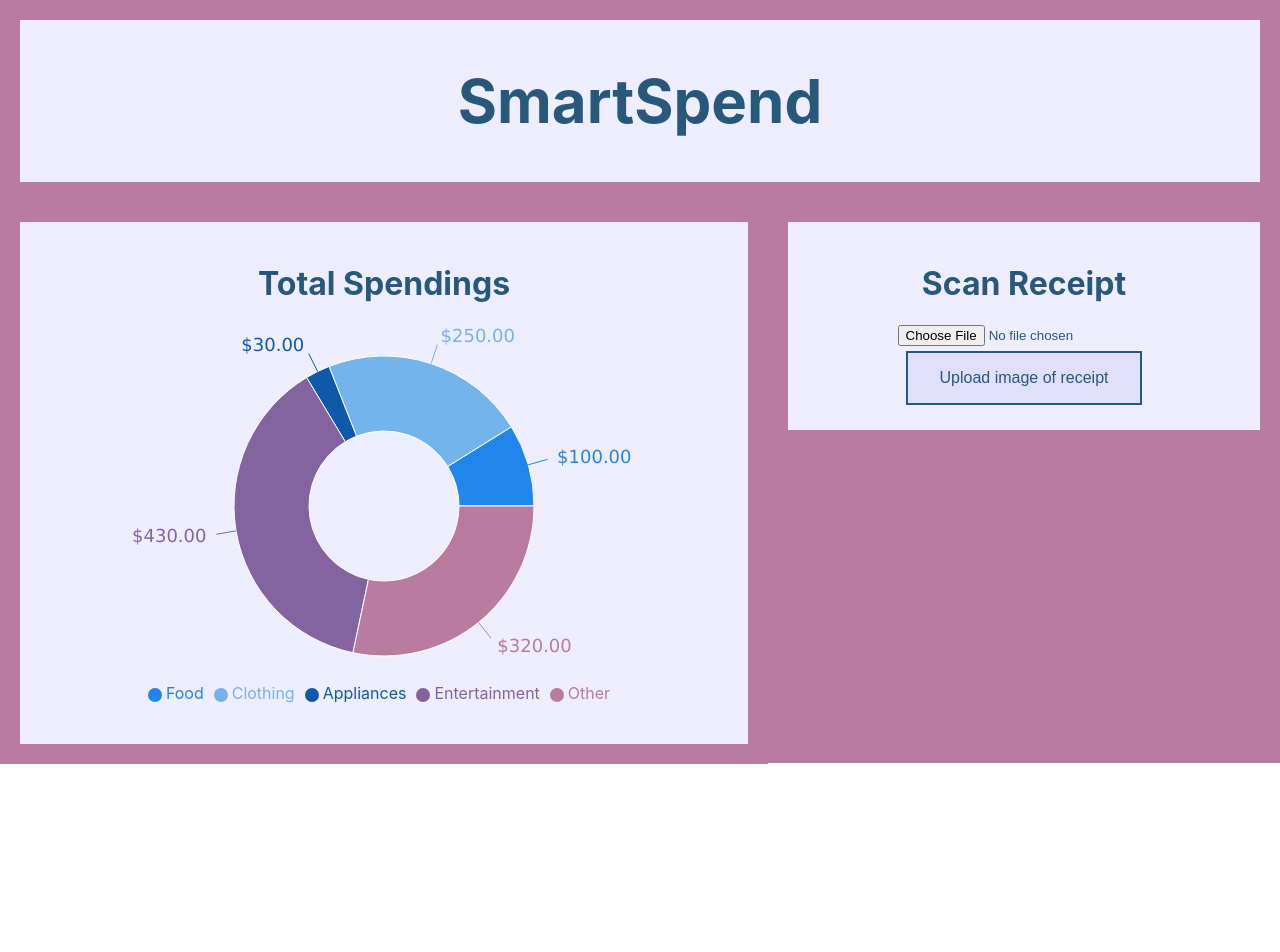
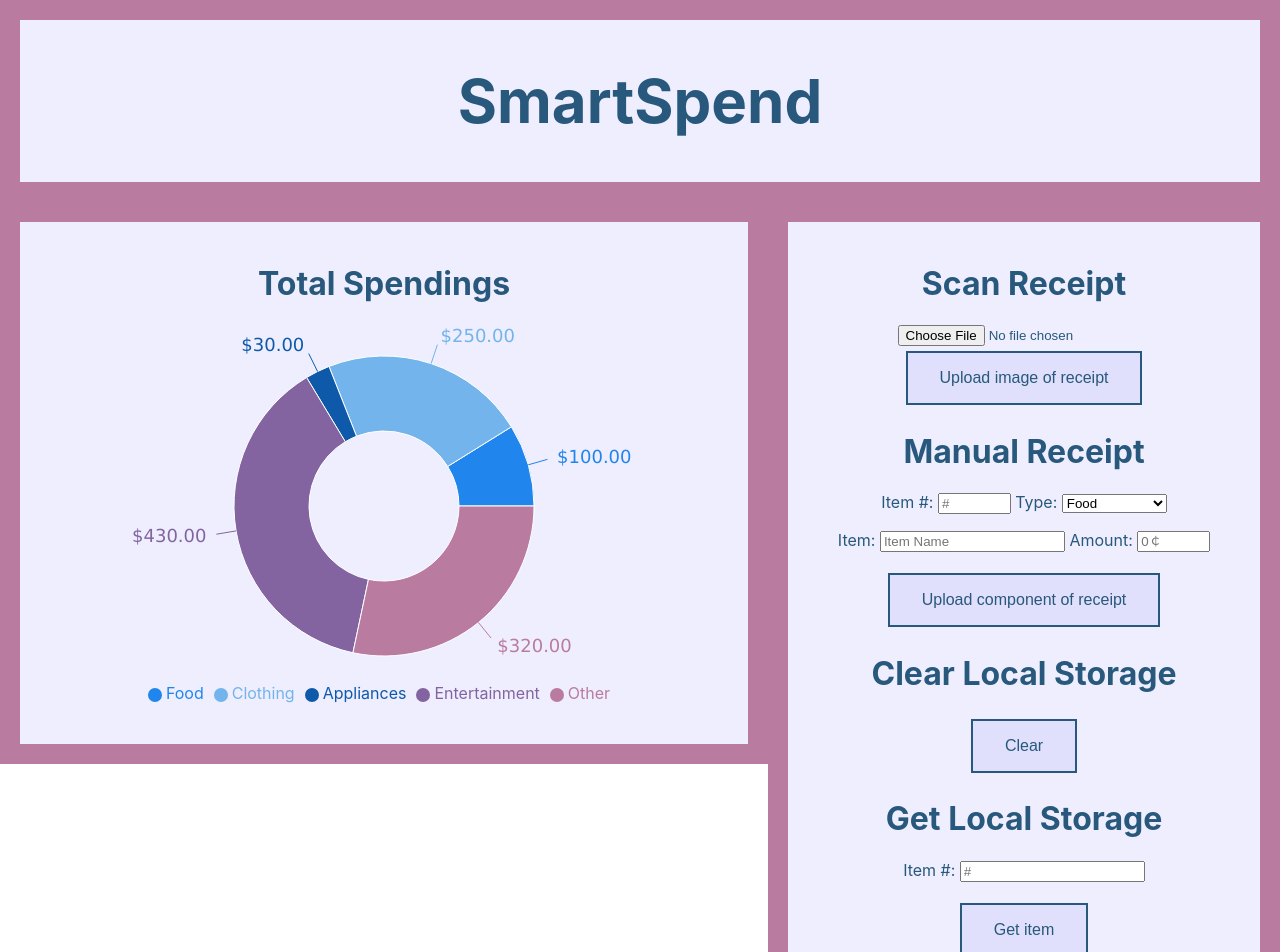
Before and after one commit to endarli/HackNYU, a React (Create React App) app: page / in a window 1280 px wide. Shown: the top 952 px of the page. Before the commit the page ends 800 px from the top, so only its background shows below. Built offline with nearby package versions, Linux system fonts and the light colour scheme.

Commit message:
added form that puts items in local storage, form that clears local storage, for that gets an item from the local storage

```diff
--- a/src/App.css
+++ b/src/App.css
@@ -75,3 +75,11 @@
   background-color: #ba7ba1;
   color: #eeeeff
 }
+
+#Amount{
+  width: 15%;
+}
+
+#key{
+  width: 15%;
+}
--- a/src/App.js
+++ b/src/App.js
@@ -7,9 +7,42 @@ import './App.css';
 function App() {
   const {register, handleSubmit} = useForm();
 
-  const onSubmit = (data) => {
-    console.log(data)
+  const onSubmit = (data, e) => {
+
+    var Type = document.getElementById('Type').value;
+    var Item = document.getElementById('Item').value;
+    var Amount = document.getElementById('Amount').value;
+    var key = document.getElementById('key').value;
+    console.log(key);
+
+    const item = {
+        Type: Type,
+        Item: Item,
+        Amount: Amount,
+    }
+
+    window.localStorage.setItem(key, JSON.stringify(item));
+    //converting object to string
   };
+
+  const onError = (errors, e) => {
+    console.log(errors, e)
+  };
+
+  const getStorage = (data, e) => {
+    var key =  parseInt(document.getElementById('key1').value);
+    var item = localStorage.getItem(key);
+    var paragraph = document.createElement("p");
+    var infor = document.createTextNode(item);
+    paragraph.appendChild(infor);
+    var element = document.getElementById("retrieve");
+    element.appendChild(paragraph);
+  }
+
+  const clearStorage = () => {
+    //clears the entire localStorage
+    localStorage.clear();
+}
 
   const colors = ['#2085EC', '#72B4EB', '#0E59AA', '#8464A0', '#ba7ba1'];
 
@@ -72,11 +105,43 @@ function App() {
           </div>
           <div className="rightcolumn">
             <div className="card">
+
               <form onSubmit={handleSubmit(onSubmit)}>
                 <h1>Scan Receipt</h1>
-                <input {...register("picture")} type="file"/>
+                <input {...register("picture")} className="notfield" type="file"/>
                 <button className="button button1">Upload image of receipt</button>
               </form>
+
+              <form onSubmit={handleSubmit(onSubmit, onError)}>
+                <h1>Manual Receipt</h1>
+                <p>
+                  Item #: <input id="key" type="number" placeholder="#"/>
+                  &nbsp;Type: <select id="Type" placeholder="N/A">
+                    <option>Food</option>
+                    <option>Clothing</option>
+                    <option>Appliance</option>
+                    <option>Entertainment</option>
+                    <option>Other</option>
+
+                  </select>
+                </p>
+                <p>
+                  Item: <input id="Item" type="text" placeholder="Item Name"/>
+                  &nbsp;Amount: <input id="Amount" type="number" placeholder="0￠"/>
+                </p>
+                <button className="button button1" type="submit">Upload component of receipt</button>
+              </form>
+
+              <form onSubmit={handleSubmit(clearStorage)}>
+                <h1>Clear Local Storage</h1>
+                <button className="button button1" type="submit">Clear</button>
+              </form>
+              <form onSubmit={handleSubmit(getStorage)}>
+                <h1>Get Local Storage</h1>
+                <p>Item #: <input id="key1" type="number" placeholder="#"/></p>
+                <button className="button button1" type="submit">Get item</button>
+              </form>
+              <div id="retrieve"></div>
             </div>
           </div>
         </div>
```
